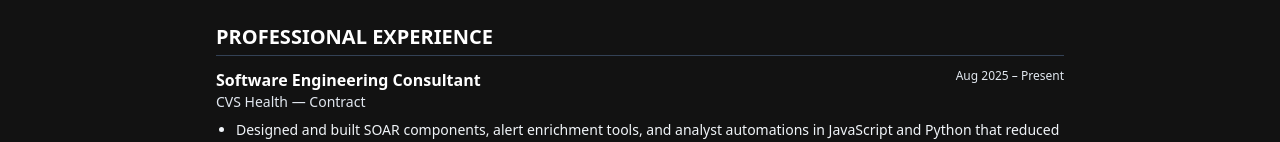
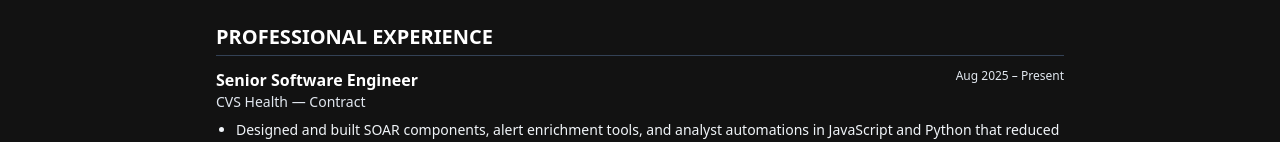
Before and after one commit to JacobHeater/jacobheater.github.io, a Next.js app: page /about/resume in a window 1280 px wide. Shown: the part 795-937 px from the top of the page. Built offline with nearby package versions, Linux system fonts and the light colour scheme; a web font is replaced by a local one.

Commit message:
fix(resume): update job title to Senior Software Engineer for accuracy

```diff
--- a/src/app/about/resume/data/resume/resume.ts
+++ b/src/app/about/resume/data/resume/resume.ts
@@ -23,7 +23,7 @@ export const resume: IResume = {
   experience: [
     {
       company: 'CVS Health',
-      title: 'Software Engineering Consultant',
+      title: 'Senior Software Engineer',
       contract: true,
       startDate: new Date(2025, 7),
       endDate: 'Present',
```
